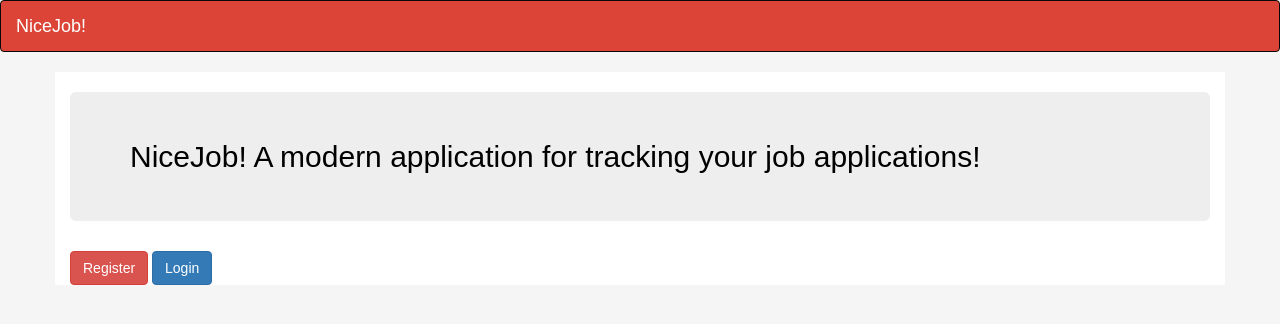
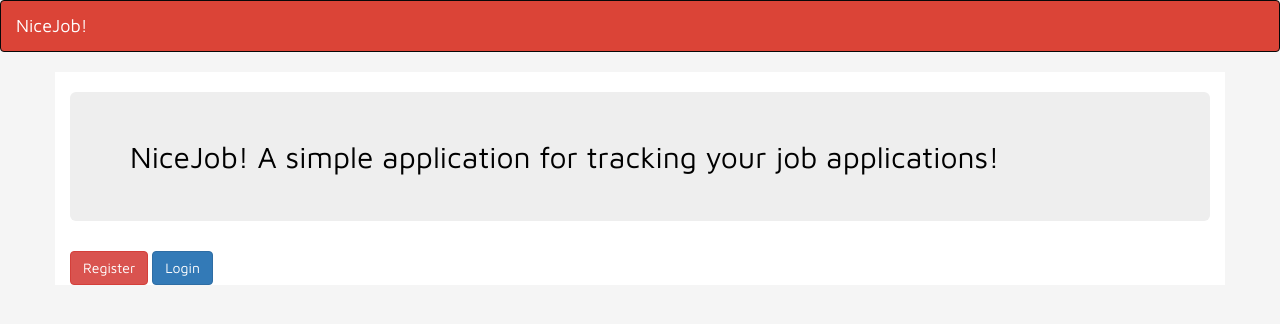
Before and after one commit to Mikey-Simmons/NiceJob, a Django app: page / in a window 1280 px wide. Shown: the top 324 px of the page. Run offline with Django 3.2, Linux system fonts and the light colour scheme; some libraries are stand-ins or nearby versions.

Commit message:
Update index.html

```diff
--- a/main/templates/index.html
+++ b/main/templates/index.html
@@ -9,6 +9,7 @@
   <link rel="stylesheet" href="static/css/style.css">
   <script src="https://ajax.googleapis.com/ajax/libs/jquery/3.5.1/jquery.min.js"></script>
   <script src="https://maxcdn.bootstrapcdn.com/bootstrap/3.4.1/js/bootstrap.min.js"></script>
+  <link href="https://fonts.googleapis.com/css2?family=Inter:wght@300&family=Maven+Pro&display=swap" rel="stylesheet">
 </head>
 
 <body>
@@ -29,7 +30,7 @@
 
     <div class="container">
 
-      <h2 class="jumbotron">NiceJob! A modern application for tracking your job applications!</h2>
+      <h2 class="jumbotron">NiceJob! A simple application for tracking your job applications!</h2>
 
       <!-- Trigger the modal with a button -->
       <button type="button" class="btn btn-danger" data-toggle="modal" data-target="#myModal">Register</button>
```
